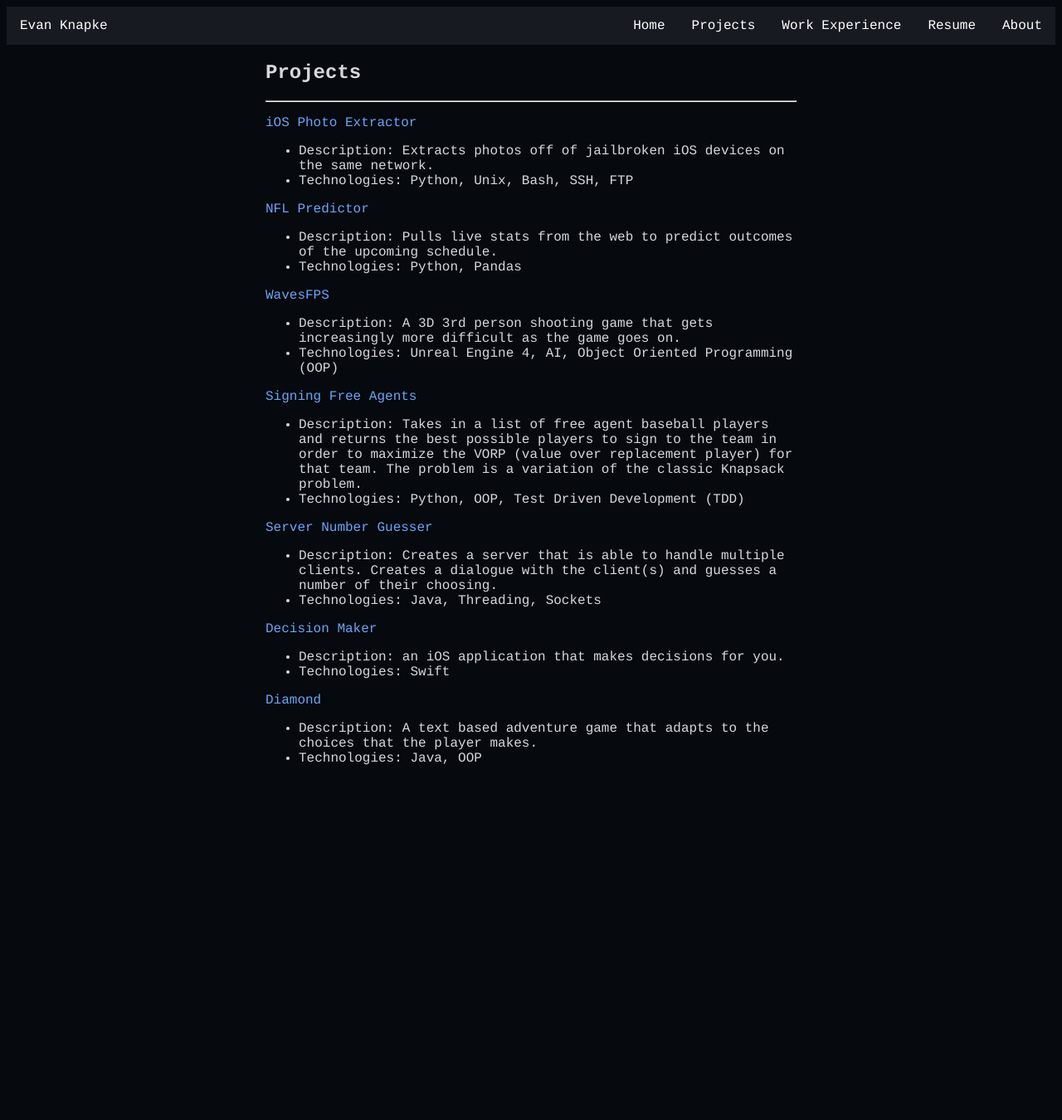
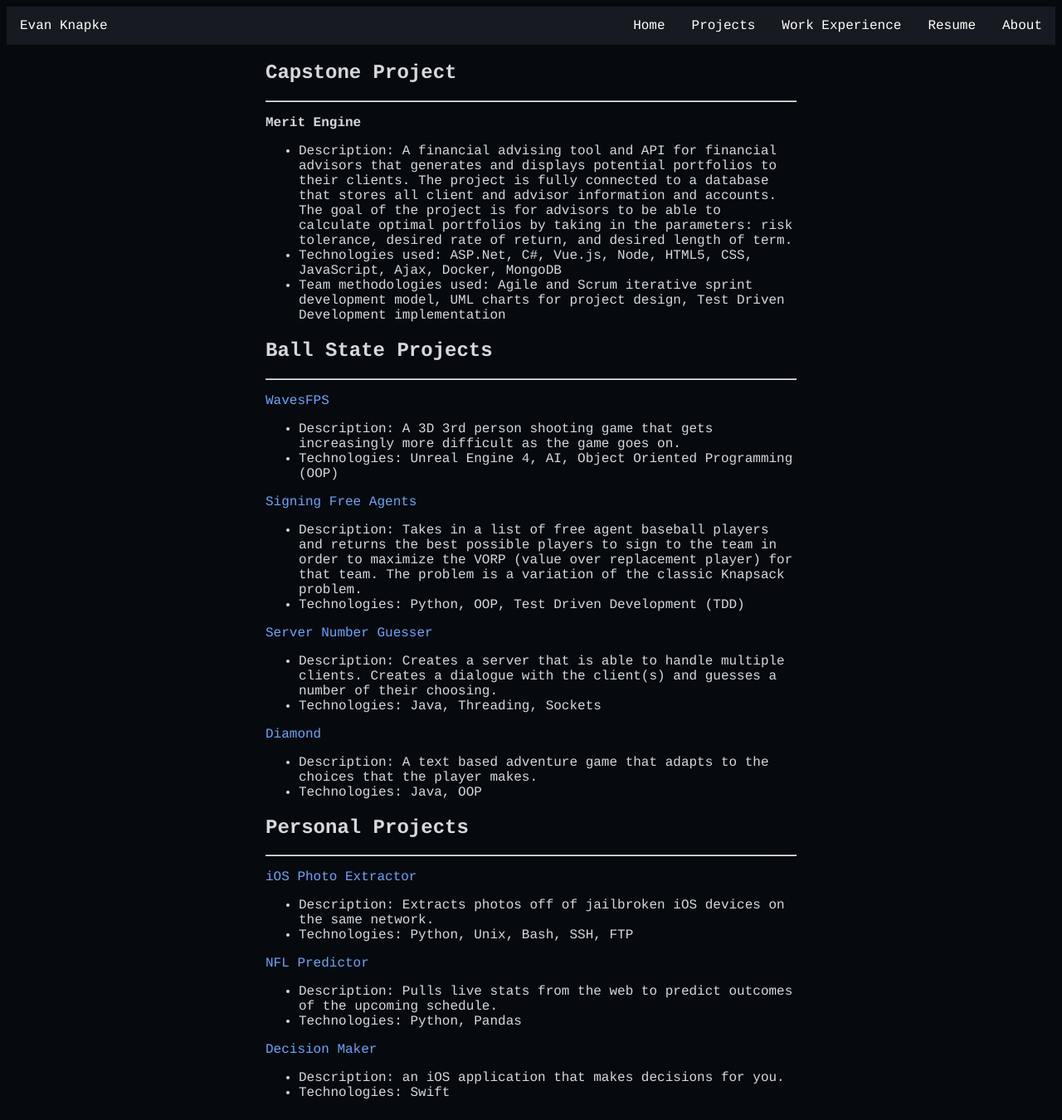
Before and after one commit to evanknapke/evanknapke.github.io, a Jekyll site: the page built from pages/projects.md, in a window 1280 px wide. Shown: the whole page at 83% size. Built offline with Jekyll 4.4.1, drawn with Linux system fonts in a browser that asks for light colours; before the commit the page ends 947 px from its top, so only the background shows below that.

Commit message:
Reorganize work experience page and add capstone project

```diff
--- a/pages/projects.md
+++ b/pages/projects.md
@@ -4,17 +4,15 @@
 permalink: /projects/
 ---
 
-## Projects
+## Capstone Project
 ---
+**Merit Engine**
+- Description: A financial advising tool and API for financial advisors that generates and displays potential portfolios to their clients. The project is fully connected to a database that stores all client and advisor information and accounts. The goal of the project is for advisors to be able to calculate optimal portfolios by taking in the parameters: risk tolerance, desired rate of return, and desired length of term.
+- Technologies used: ASP.Net, C#, Vue.js, Node, HTML5, CSS, JavaScript, Ajax, Docker, MongoDB
+- Team methodologies used: Agile and Scrum iterative sprint development model, UML charts for project design, Test Driven Development implementation
 
-[iOS Photo Extractor](https://github.com/evanknapke/iOS-Photo-Extractor)
-- Description: Extracts photos off of jailbroken iOS devices on the same network.
-- Technologies: Python, Unix, Bash, SSH, FTP
-
-[NFL Predictor](https://github.com/evanknapke/NFL-Predictor)
-- Description: Pulls live stats from the web to predict outcomes of the upcoming schedule.
-- Technologies: Python, Pandas
-
+## Ball State Projects
+---
 [WavesFPS](https://github.com/evanknapke/WavesFPS)
 - Description: A 3D 3rd person shooting game that gets increasingly more difficult as the game goes on.
 - Technologies: Unreal Engine 4, AI, Object Oriented Programming (OOP)
@@ -27,10 +25,21 @@
 - Description: Creates a server that is able to handle multiple clients. Creates a dialogue with the client(s) and guesses a number of their choosing.
 - Technologies: Java, Threading, Sockets
 
+[Diamond](https://github.com/evanknapke/Diamond)
+- Description: A text based adventure game that adapts to the choices that the player makes.
+- Technologies: Java, OOP
+
+## Personal Projects
+---
+
+[iOS Photo Extractor](https://github.com/evanknapke/iOS-Photo-Extractor)
+- Description: Extracts photos off of jailbroken iOS devices on the same network.
+- Technologies: Python, Unix, Bash, SSH, FTP
+
+[NFL Predictor](https://github.com/evanknapke/NFL-Predictor)
+- Description: Pulls live stats from the web to predict outcomes of the upcoming schedule.
+- Technologies: Python, Pandas
+
 [Decision Maker](https://github.com/evanknapke/Decision-Maker)
 - Description: an iOS application that makes decisions for you.
 - Technologies: Swift
-
-[Diamond](https://github.com/evanknapke/Diamond)
-- Description: A text based adventure game that adapts to the choices that the player makes.
-- Technologies: Java, OOP
```
